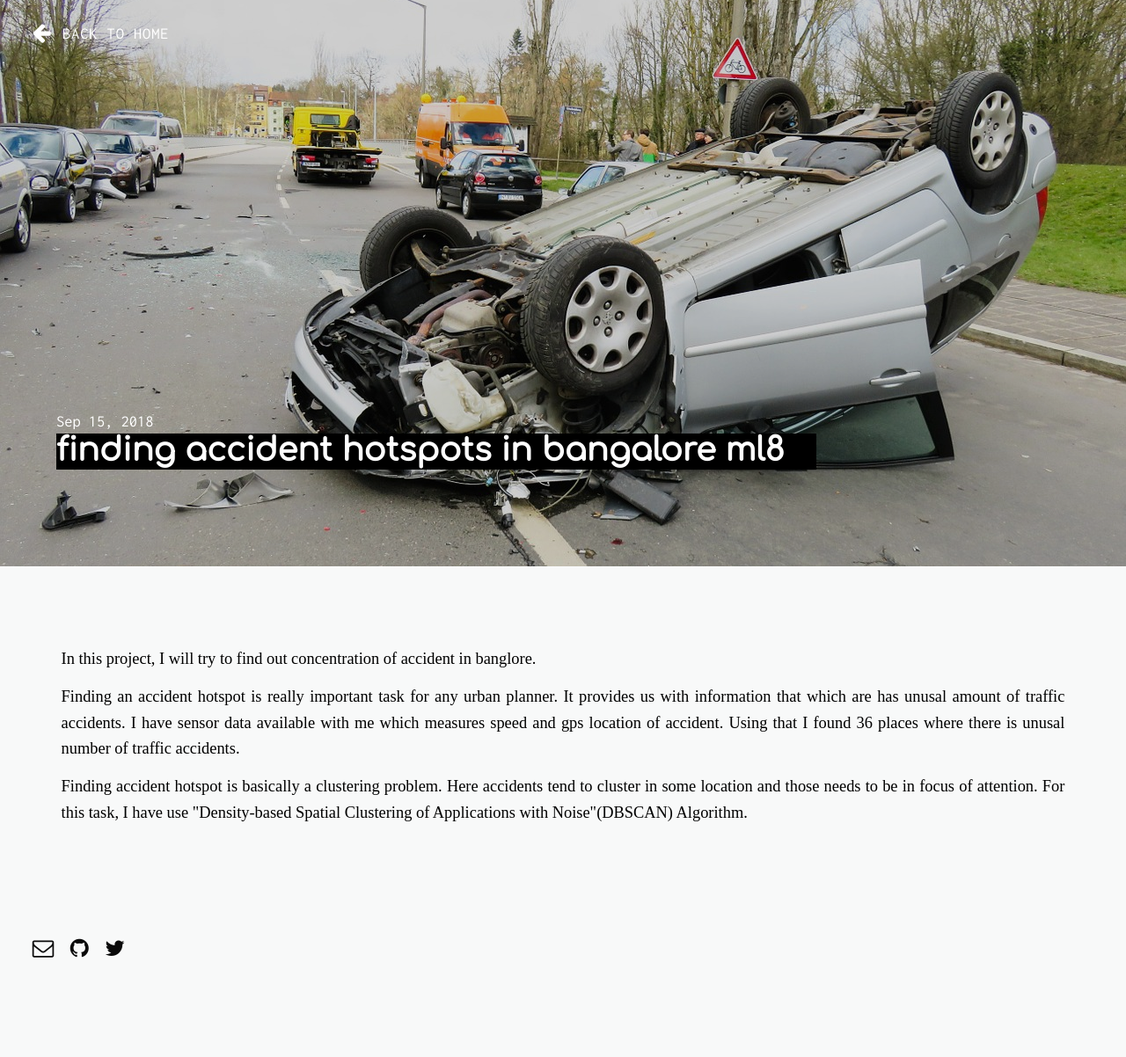
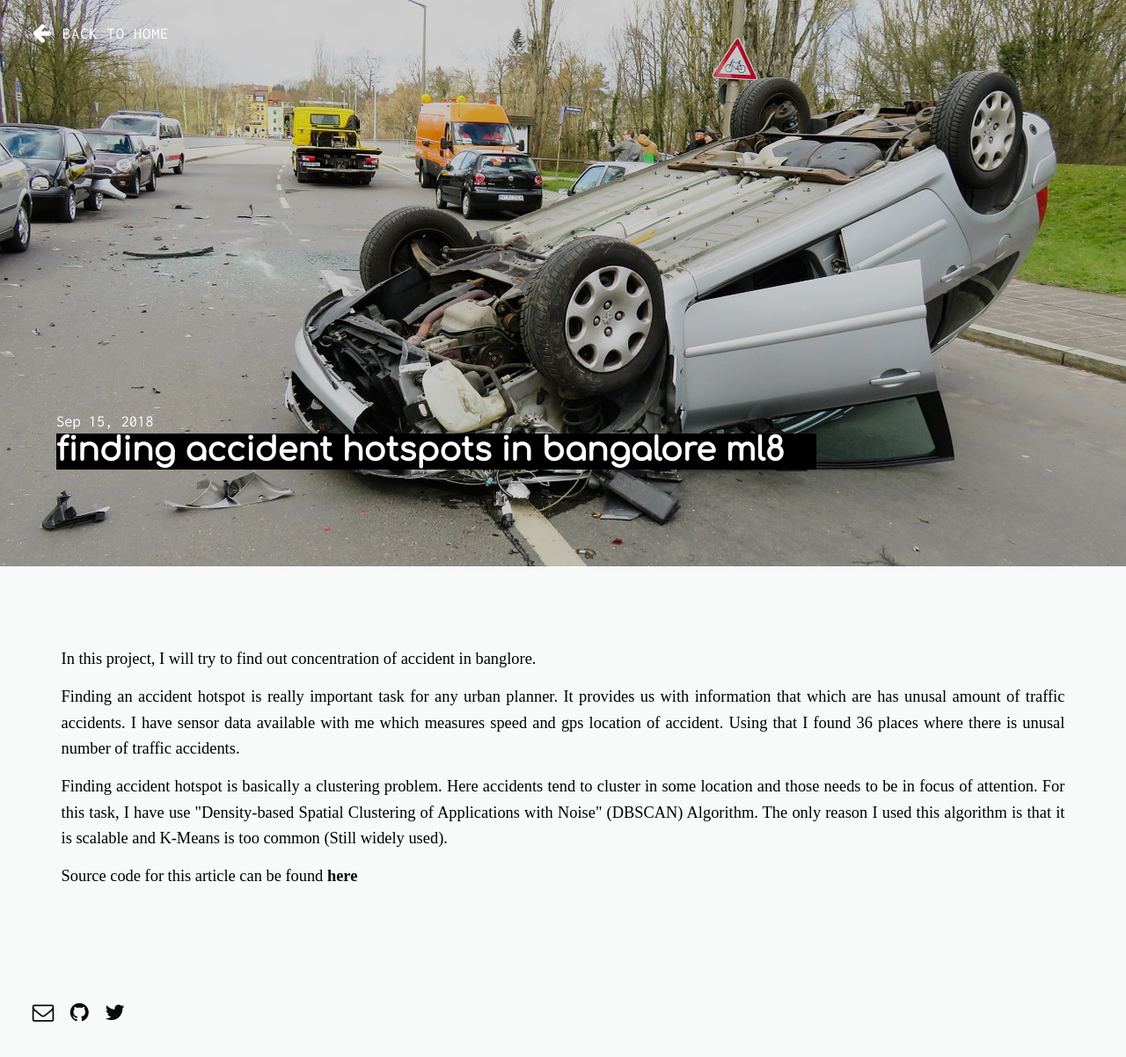
Before and after one commit to daftengineer/daftengineer.github.io, a Jekyll site: the page built from _posts/2018-09-15-accident-hotspots-banglore.markdown, in a window 1280 px wide. Shown: the whole page at 88% size. Built offline with Jekyll 4.4.1, drawn with Linux system fonts in a browser that asks for light colours; nearby versions of some CDN libraries; before the commit the page ends 1129 px from its top, so only the background shows below that.

Commit message:
Update 2018-09-15-accident-hotspots-banglore.markdown

```diff
--- a/_posts/2018-09-15-accident-hotspots-banglore.markdown
+++ b/_posts/2018-09-15-accident-hotspots-banglore.markdown
@@ -11,10 +11,10 @@ image-sm: https://daftengineer.github.io/media_assets/accident.jpg
 
  <p style="text-align:justify;">In this project, I will try to find out concentration of accident in banglore. </p>
  <p style="text-align:justify;">Finding an accident hotspot is really important task for any urban planner. It provides us with information that which are has unusal amount of traffic accidents. I have sensor data available with me which measures speed and gps location of accident. Using that I found 36 places where there is unusal number of traffic accidents.</p>
- <p style="text-align:justify;">Finding accident hotspot is basically a clustering problem. Here accidents tend to cluster in some location and those needs to be in focus of attention. For this task, I have use "Density-based Spatial Clustering of Applications with Noise"(DBSCAN) Algorithm.</p>
+ <p style="text-align:justify;">Finding accident hotspot is basically a clustering problem. Here accidents tend to cluster in some location and those needs to be in focus of attention. For this task, I have use "Density-based Spatial Clustering of Applications with Noise" (DBSCAN) Algorithm. The only reason I used this algorithm is that it is scalable and K-Means is too common (Still widely used).</p>
+ <p style="text-align:justify;">Source code for this article can be found <a href="https://github.com/daftengineer/MachineLearningProjects/blob/master/Accidents_in_Bangalore.ipynb">here</a></p>
  <p style="text-align:justify;"></p>
-  <p style="text-align:justify;"></p>
-   <p style="text-align:justify;"></p>
+ <p style="text-align:justify;"></p>
 
 
  </div>
```
